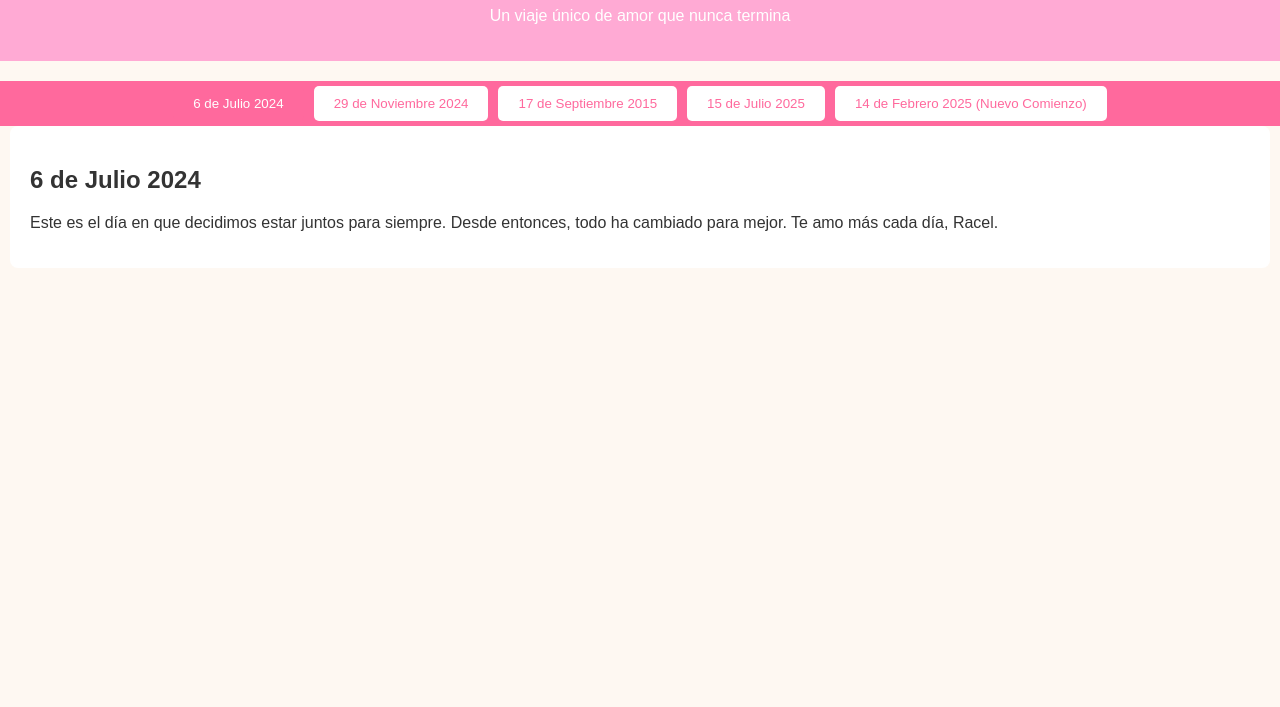
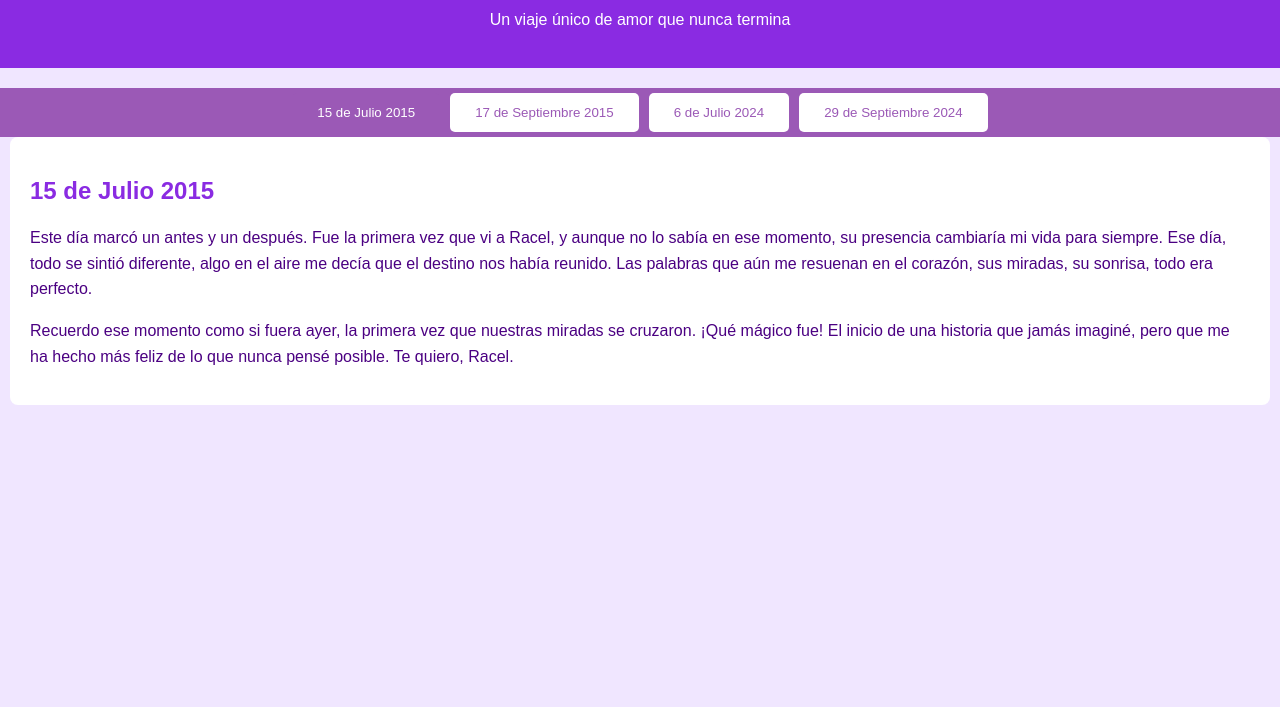
Before and after one commit to bleis3/Nuestra-historia-de-amor, a plain HTML site: page index.html in a window 1280 px wide. Shown: the part 93-800 px from the top of the page. Drawn offline with Linux system fonts and the light colour scheme.

Commit message:
Update index.html

```diff
--- a/index.html
+++ b/index.html
@@ -7,13 +7,13 @@
   <style>
     body {
       font-family: 'Arial', sans-serif;
-      background-color: #fef8f2;
-      color: #333;
+      background-color: #f0e6ff; /* Fondo lila suave */
+      color: #4b0082; /* Color de texto morado oscuro */
       margin: 0;
       padding: 0;
     }
     header {
-      background-color: #ffaad4;
+      background-color: #8a2be2; /* Morado intenso */
       color: white;
       text-align: center;
       padding: 20px;
@@ -22,19 +22,19 @@
       display: flex;
       justify-content: center;
       margin-top: 20px;
-      background-color: #ff699d;
+      background-color: #9b59b6; /* Morado más suave */
     }
     .tab {
-      padding: 10px 20px;
+      padding: 12px 25px;
       cursor: pointer;
       background-color: #fff;
-      color: #ff699d;
+      color: #9b59b6;
       border: none;
       margin: 5px;
       border-radius: 5px;
     }
     .tab:hover {
-      background-color: #ffaad4;
+      background-color: #b39ddb; /* Morado claro */
     }
     .content {
       display: none;
@@ -45,11 +45,17 @@
       border-radius: 8px;
     }
     .active-tab {
-      background-color: #ff699d;
+      background-color: #9b59b6;
       color: white;
     }
     .active-content {
       display: block;
+    }
+    h2 {
+      color: #8a2be2; /* Títulos morado claro */
+    }
+    p {
+      line-height: 1.6;
     }
   </style>
 </head>
@@ -61,36 +67,37 @@
 </header>
 
 <div class="tabs">
-  <button class="tab active-tab" onclick="showContent('firstDate')">6 de Julio 2024</button>
-  <button class="tab" onclick="showContent('secondDate')">29 de Noviembre 2024</button>
-  <button class="tab" onclick="showContent('thirdDate')">17 de Septiembre 2015</button>
-  <button class="tab" onclick="showContent('fourthDate')">15 de Julio 2025</button>
-  <button class="tab" onclick="showContent('reunionDate')">14 de Febrero 2025 (Nuevo Comienzo)</button>
+  <button class="tab active-tab" onclick="showContent('firstDate')">15 de Julio 2015</button>
+  <button class="tab" onclick="showContent('secondDate')">17 de Septiembre 2015</button>
+  <button class="tab" onclick="showContent('thirdDate')">6 de Julio 2024</button>
+  <button class="tab" onclick="showContent('fourthDate')">29 de Septiembre 2024</button>
 </div>
 
 <div id="firstDate" class="content active-content">
-  <h2>6 de Julio 2024</h2>
-  <p>Este es el día en que decidimos estar juntos para siempre. Desde entonces, todo ha cambiado para mejor. Te amo más cada día, Racel.</p>
+  <h2>15 de Julio 2015</h2>
+  <p>Este día marcó un antes y un después. Fue la primera vez que vi a Racel, y aunque no lo sabía en ese momento, su presencia cambiaría mi vida para siempre. Ese día, todo se sintió diferente, algo en el aire me decía que el destino nos había reunido. Las palabras que aún me resuenan en el corazón, sus miradas, su sonrisa, todo era perfecto.</p>
+  <p>Recuerdo ese momento como si fuera ayer, la primera vez que nuestras miradas se cruzaron. ¡Qué mágico fue! El inicio de una historia que jamás imaginé, pero que me ha hecho más feliz de lo que nunca pensé posible. Te quiero, Racel.</p>
 </div>
 
 <div id="secondDate" class="content">
-  <h2>29 de Noviembre 2024</h2>
-  <p>Un día especial para ambos, lleno de nuevas aventuras y recuerdos que no olvidaremos. Mi amor por ti crece cada día más.</p>
+  <h2>17 de Septiembre 2015</h2>
+  <img src="https://raw.githubusercontent.com/bleis3/Nuestra-historia-de-amor/main/IMG-20241006-WA0002.jpg" alt="17 de Septiembre 2015 - Aceptación de ser novios" style="width: 100%; max-width: 600px; border-radius: 10px;">
+  <p>Este fue el día en que mi corazón dio un salto. Racel aceptó ser mi novia, pero lo hizo de una manera tan especial. Sus palabras fueron: *"Si de verdad me quieres, podemos intentar algo."* Esas palabras quedaron grabadas en mi memoria y mi corazón. Fue un momento de incertidumbre, pero también de esperanza, un inicio lleno de ilusión. A partir de ese día, todo cambió para nosotros. Yo supe en ese momento que quería pasar el resto de mi vida a su lado.</p>
+  <p>Desde entonces, hemos compartido momentos increíbles, y aunque el tiempo pasó, siempre supe que este amor era para siempre. Te amo más de lo que las palabras pueden expresar, Racel.</p>
 </div>
 
 <div id="thirdDate" class="content">
-  <h2>17 de Septiembre 2015</h2>
-  <p>El primer día que nos conocimos. Desde ese momento, supe que serías una parte fundamental de mi vida. Gracias por existir.</p>
+  <h2>6 de Julio 2024</h2>
+  <img src="https://raw.githubusercontent.com/bleis3/Nuestra-historia-de-amor/main/11111.png" alt="6 de Julio 2024 - Primer reencuentro después de muchos años" style="width: 100%; max-width: 600px; border-radius: 10px;">
+  <p>Después de muchos años sin hablarnos, el destino nos dio una nueva oportunidad. Este fue el día en que, por fin, volvimos a hablar. El reencuentro fue emocionante y lleno de sentimientos encontrados. Mi corazón latía con fuerza, al ver que el amor que compartimos no se había ido. ¡Cómo me emocioné al escuchar su voz nuevamente! Fue el inicio de una nueva etapa, una nueva oportunidad para escribir nuestra historia.</p>
+  <p>Este día nos permitió revivir aquellos hermosos momentos que compartimos en el pasado. Volvimos a encontrarnos, a mirarnos a los ojos y a redescubrir lo que siempre estuvo allí. Volver a hablar con Racel fue el mejor regalo que pude haber recibido. Estoy agradecido por cada segundo de este nuevo capítulo.</p>
 </div>
 
 <div id="fourthDate" class="content">
-  <h2>15 de Julio 2025</h2>
-  <p>El futuro está lleno de sueños que quiero cumplir a tu lado. Este día marcará un nuevo capítulo de nuestras vidas juntos.</p>
-</div>
-
-<div id="reunionDate" class="content">
-  <h2>14 de Febrero 2025 (Nuevo Comienzo)</h2>
-  <p>Después de todo lo que hemos vivido, hoy será nuestro nuevo primer día. Volveremos a empezar, pero esta vez será para siempre. ¡Te amo más que nunca!</p>
+  <h2>29 de Septiembre 2024</h2>
+  <img src="https://raw.githubusercontent.com/bleis3/Nuestra-historia-de-amor/main/Imagen%20de%20WhatsApp%202024-11-27%20a%20las%2013.48.06_4d77f6fc.jpg" alt="29 de Septiembre 2024 - Comenzamos de nuevo nuestra relación" style="width: 100%; max-width: 600px; border-radius: 10px;">
+  <p>Este día significó una nueva oportunidad para nosotros. Decidimos comenzar nuevamente nuestra relación, esta vez con más madurez y con el compromiso de que nada nos separaría. Volvimos a ser novios, pero esta vez con la seguridad de que este amor es más fuerte que nunca.</p>
+  <p>A veces, la vida nos da segundas oportunidades, y este fue nuestro caso. Estoy feliz de haber decidido caminar nuevamente a su lado, Racel. Gracias por darme una nueva oportunidad para demostrarte cuánto te amo. Juntos, podemos enfrentar cualquier desafío, porque el amor que tenemos es inquebrantable.</p>
 </div>
 
 <script>
```
